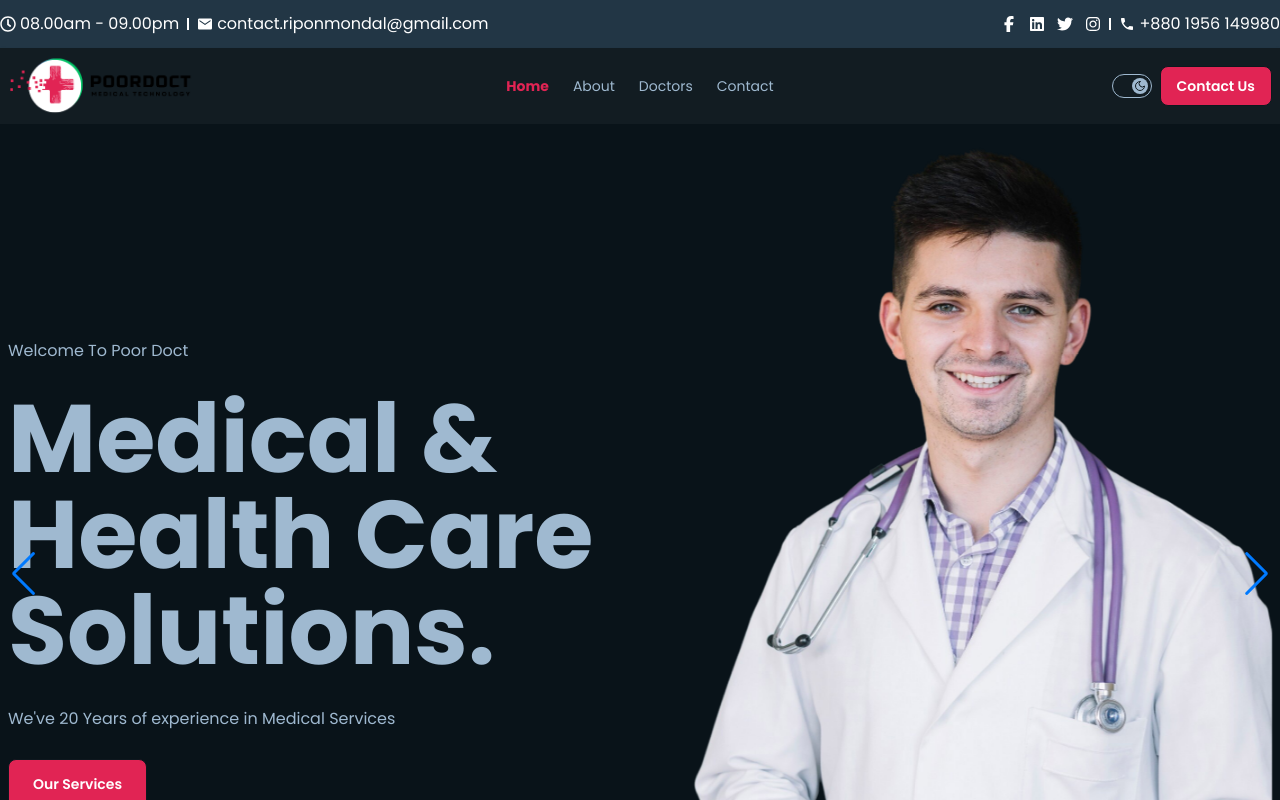
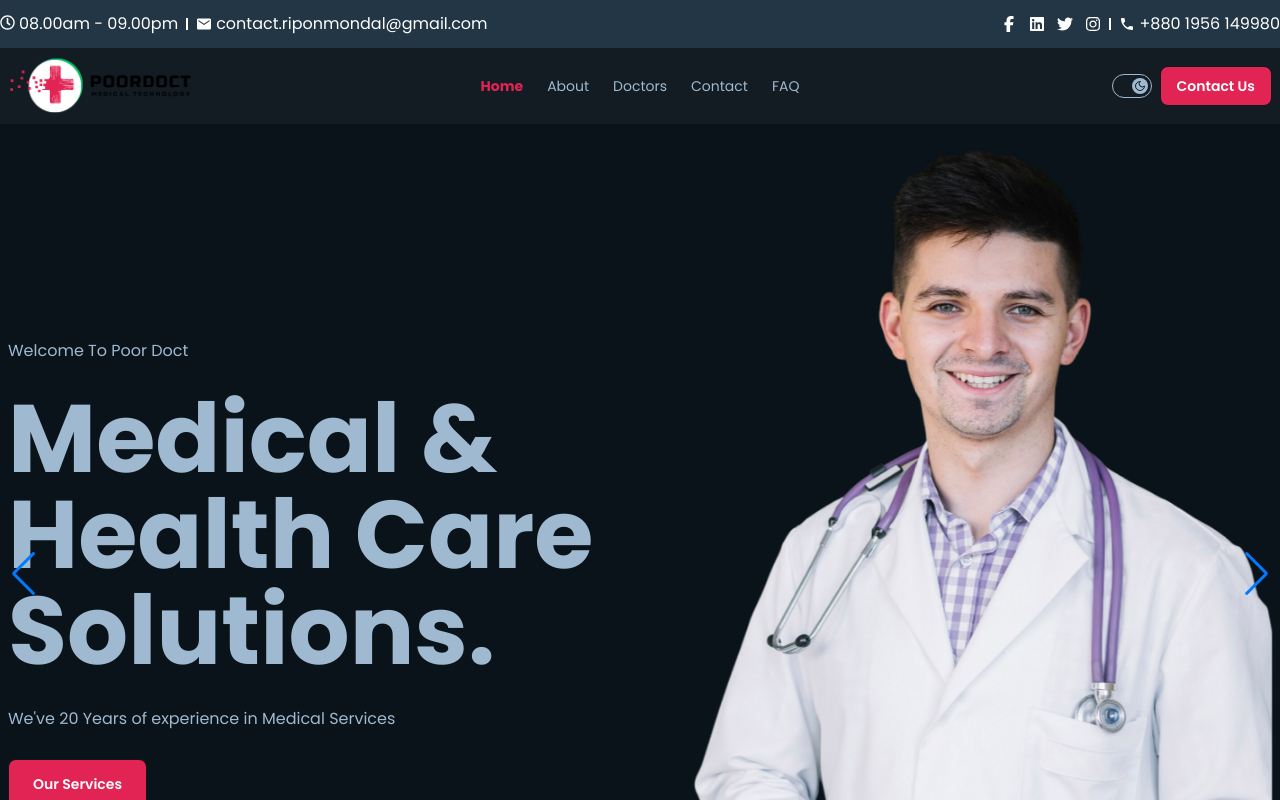
Before and after one commit to riponmondalbd/poor-doct, a React (Vite) app in the folder poor-doct-client/: page / in a window 1280 px wide. Shown: the top 800 px of the page. Built offline with nearby package versions, Linux system fonts and the light colour scheme; no server answers; what tailwindcss-animated would draw is missing.

Commit message:
make faq page and connect ro routes and also add page top section and page title

```diff
--- a/poor-doct-client/src/Routes/router.jsx
+++ b/poor-doct-client/src/Routes/router.jsx
@@ -3,6 +3,7 @@ import Root from "../layout/Root";
 import About from "../pages/About/About/About";
 import Contact from "../pages/Contact/Contact/Contact";
 import Doctors from "../pages/Doctors/Doctors/Doctors";
+import Faq from "../pages/Faq/Faq";
 import Home from "../pages/Home/Home/Home";
 
 const router = createBrowserRouter([
@@ -26,6 +27,10 @@ const router = createBrowserRouter([
         path: "contact",
         element: <Contact />,
       },
+      {
+        path: "faq",
+        element: <Faq />,
+      },
     ],
   },
 ]);
--- /dev/null
+++ b/poor-doct-client/src/pages/Faq/Faq.jsx
@@ -0,0 +1,13 @@
+import React from "react";
+import PageTopSection from "../../components/PageTopSection/PageTopSection";
+
+const Faq = () => {
+  return (
+    <div>
+      <title>Poor Doct | Faq's</title>
+      <PageTopSection title={"Faq's"} />
+    </div>
+  );
+};
+
+export default Faq;
--- a/poor-doct-client/src/pages/Shared/Navbar/Navbar.jsx
+++ b/poor-doct-client/src/pages/Shared/Navbar/Navbar.jsx
@@ -79,6 +79,17 @@ const Navbar = () => {
           Contact
         </NavLink>
       </li>
+      <li>
+        <NavLink
+          to={"/faq"}
+          onClick={scrollToTop}
+          className={({ isActive }) =>
+            isActive ? "text-[#e12454] font-bold" : ""
+          }
+        >
+          FAQ
+        </NavLink>
+      </li>
     </>
   );
 
@@ -91,7 +102,7 @@ const Navbar = () => {
           <div className="flex gap-2">
             {/* time */}
             <p className="flex items-center gap-1">
-              <FaRegClock />
+              <FaRegClock className="-mt-1 text-[15px]" />
               08.00am - 09.00pm
             </p>
             {/* divider */}
```
